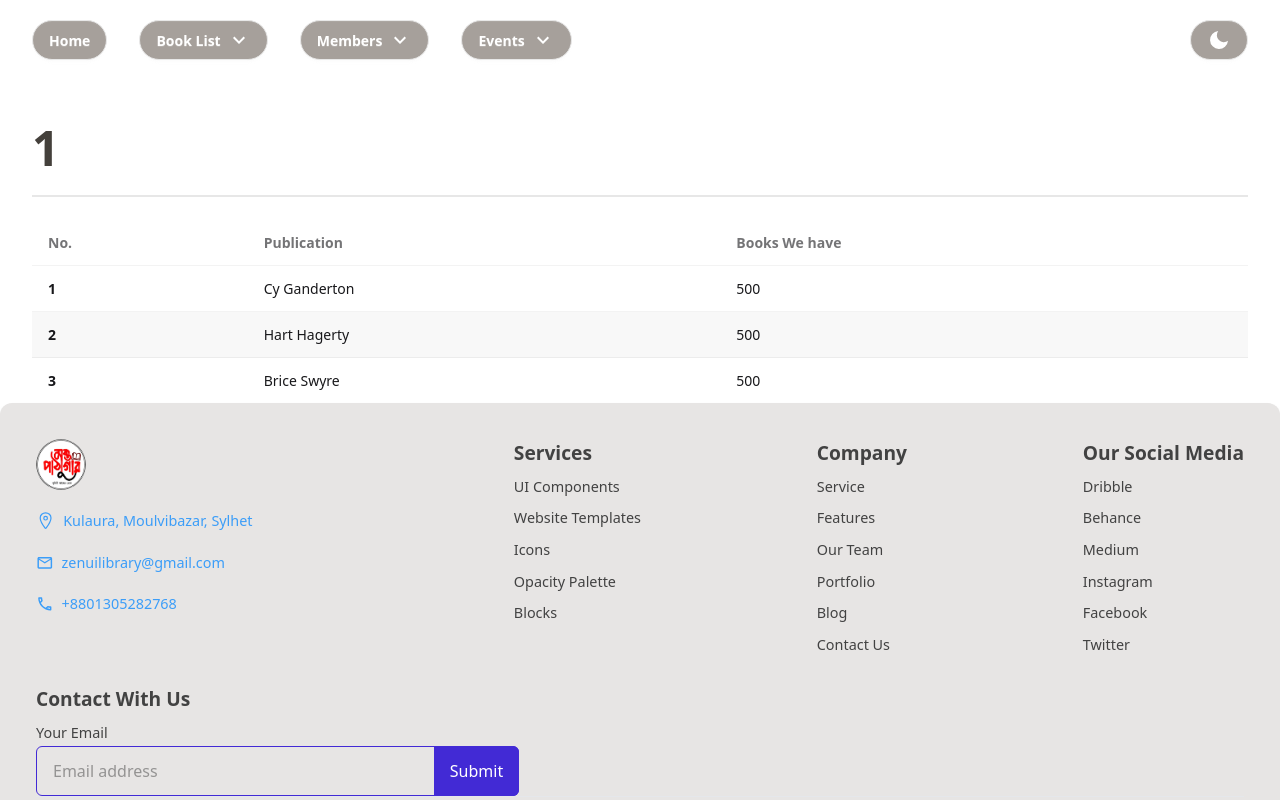
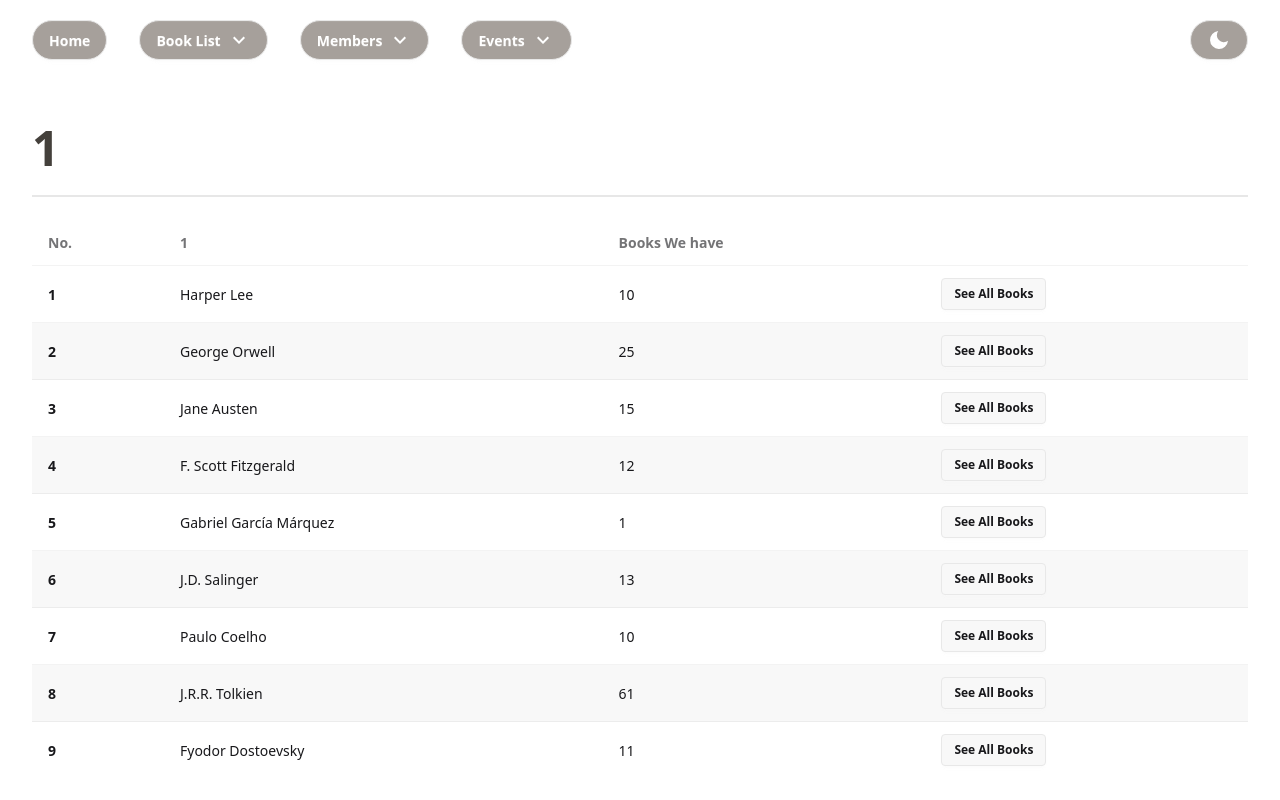
Before and after one commit to nmcsakib/mukto-pathagar-website, a React (Vite) app: page /Books/1 in a window 1280 px wide. Shown: the top 800 px of the page. Built offline with nearby package versions, Linux system fonts and the light colour scheme.

Commit message:
added json database

```diff
--- a/src/AllBooks/AllBooks.jsx
+++ b/src/AllBooks/AllBooks.jsx
@@ -1,11 +1,18 @@
-import React from 'react';
+import React, { useState } from 'react';
 import SectionTitle from '../SectionTitle/SectionTitle';
 import { useParams } from 'react-router-dom';
 import BookCategory from '../BookCategory/BookCategory';
+import booksDB from '../Database/booksDB.json'
+import publicationDB from '../Database/PublicationsDB.json'
+import writersDB from '../Database/writersDB.json'
+
 
 const AllBooks = () => {
+
+  const [selectedBook, setSelectedBook] = useState(null);
     const {books} = useParams();
-    console.log(books);
+
+    console.log(booksDB);
 
         if(books == "All-Books"){
             return(
@@ -26,135 +33,55 @@ const AllBooks = () => {
     </thead>
     <tbody>
       {/* row 1 */}
-      <tr>
-        <th>1</th>
+      {
+        booksDB.map((book, i) => <>
+      <tr key={i}>
+        <th>{i+1}</th>
         <td>
           <div className="flex items-center gap-3">
-            <div className="avatar">
-              <div className="mask mask-squircle h-12 w-12">
-                <img
-                  src="https://img.daisyui.com/images/profile/demo/2@94.webp"
-                  alt="Avatar Tailwind CSS Component" />
-              </div>
-            </div>
+
             <div>
-              <div className="font-bold">Hart Hagerty</div>
-              <div className="text-sm opacity-50">United States</div>
+              <div className="font-bold">{book.BookName}</div>
             </div>
           </div>
         </td>
         <td>
-          Zemlak, Daniel and Leannon
-          <br />
-          <span className="badge badge-ghost badge-sm">Desktop Support Technician</span>
+          {book.Writer}
         </td>
-        <td>Purple</td>
+        <td>{book.Publication}</td>
         <th>
-          <button className="btn btn-ghost btn-xs">details</button>
+          <button  onClick={()=>{
+            setSelectedBook(book.BookName);
+            document.getElementById('my_modal_2').showModal()}} className="btn btn-ghost btn-xs">details</button>
         </th>
       </tr>
-      {/* row 2 */}
-      <tr>
-        <th>2</th>
-        <td>
-          <div className="flex items-center gap-3">
-            <div className="avatar">
-              <div className="mask mask-squircle h-12 w-12">
-                <img
-                  src="https://img.daisyui.com/images/profile/demo/3@94.webp"
-                  alt="Avatar Tailwind CSS Component" />
-              </div>
-            </div>
-            <div>
-              <div className="font-bold">Brice Swyre</div>
-              <div className="text-sm opacity-50">China</div>
-            </div>
-          </div>
-        </td>
-        <td>
-          Carroll Group
-          <br />
-          <span className="badge badge-ghost badge-sm">Tax Accountant</span>
-        </td>
-        <td>Red</td>
-        <th>
-          <button className="btn btn-ghost btn-xs">details</button>
-        </th>
-      </tr>
-      {/* row 3 */}
-      <tr>
-        <th>
-          <label>
-            <input type="checkbox" className="checkbox" />
-          </label>
-        </th>
-        <td>
-          <div className="flex items-center gap-3">
-            <div className="avatar">
-              <div className="mask mask-squircle h-12 w-12">
-                <img
-                  src="https://img.daisyui.com/images/profile/demo/4@94.webp"
-                  alt="Avatar Tailwind CSS Component" />
-              </div>
-            </div>
-            <div>
-              <div className="font-bold">Marjy Ferencz</div>
-              <div className="text-sm opacity-50">Russia</div>
-            </div>
-          </div>
-        </td>
-        <td>
-          Rowe-Schoen
-          <br />
-          <span className="badge badge-ghost badge-sm">Office Assistant I</span>
-        </td>
-        <td>Crimson</td>
-        <th>
-          <button className="btn btn-ghost btn-xs">details</button>
-        </th>
-      </tr>
-      {/* row 4 */}
-      <tr>
-        <th>
-          <label>
-            <input type="checkbox" className="checkbox" />
-          </label>
-        </th>
-        <td>
-          <div className="flex items-center gap-3">
-            <div className="avatar">
-              <div className="mask mask-squircle h-12 w-12">
-                <img
-                  src="https://img.daisyui.com/images/profile/demo/5@94.webp"
-                  alt="Avatar Tailwind CSS Component" />
-              </div>
-            </div>
-            <div>
-              <div className="font-bold">Yancy Tear</div>
-              <div className="text-sm opacity-50">Brazil</div>
-            </div>
-          </div>
-        </td>
-        <td>
-          Wyman-Ledner
-          <br />
-          <span className="badge badge-ghost badge-sm">Community Outreach Specialist</span>
-        </td>
-        <td>Indigo</td>
-        <th>
-          <button className="btn btn-ghost btn-xs">details</button>
-        </th>
-      </tr>
+
+      {/* Open the modal using document.getElementById('ID').showModal() method */}
+<dialog id="my_modal_2" className="modal">
+  <div className="modal-box">
+    <h3 className="font-bold text-lg">{selectedBook}</h3>
+    <p className="py-4">Sorry! No details Available now.</p>
+  </div>
+  <form method="dialog" className="modal-backdrop">
+    <button>close</button>
+  </form>
+</dialog>
+
+        </>)
+      }
     </tbody>
 
   </table>
 </div>
+
+
         </div>
             )
 
         } else{
+
 return(
-    <BookCategory category={books}/>
+    <BookCategory writersDB={writersDB} publicationData={publicationDB} category={books}/>
 )
         }
 
--- a/src/BookCategory/BookCategory.jsx
+++ b/src/BookCategory/BookCategory.jsx
@@ -1,9 +1,10 @@
 import React from 'react';
 import SectionTitle from '../SectionTitle/SectionTitle';
 
-const BookCategory = ({category}) => {
+const BookCategory = ({category, publicationData, writersDB}) => {
+  console.log(category, writersDB);
     return (
-        <div v className='container mx-auto px-8'>
+        <div v className='container mx-auto px-8 h-screen'>
             <SectionTitle title={category}/>
             <div className="overflow-x-auto">
   <table className="table table-zebra">
@@ -11,29 +12,38 @@ const BookCategory = ({category}) => {
     <thead>
       <tr>
         <th>No.</th>
-        <th>Publication</th>
+        <th>{category}</th>
         <th>Books We have</th>
+        <th></th>
       </tr>
     </thead>
     <tbody>
       {/* row 1 */}
+
+      {
+        category == "Publications" ?
+
+       ( publicationData.map((publication, i) => <>
+
       <tr>
-        <th>1</th>
-        <td>Cy Ganderton</td>
-        <td>500</td>
+        <th>{i+1}</th>
+        <td>{publication.publication}</td>
+        <td>{publication.totalBooks}</td>
+        <td><button className="btn btn-sm">See All Books</button></td>
       </tr>
-      {/* row 2 */}
+        </>))
+        :
+         (writersDB.map((writer, i) => <>
+
       <tr>
-        <th>2</th>
-        <td>Hart Hagerty</td>
-        <td>500</td>
+        <th>{i+1}</th>
+        <td>{writer.writer}</td>
+        <td>{writer.totalBooks}</td>
+        <td><button className="btn btn-sm">See All Books</button></td>
       </tr>
-      {/* row 3 */}
-      <tr>
-        <th>3</th>
-        <td>Brice Swyre</td>
-        <td>500</td>
-      </tr>
+        </>))
+      }
+
     </tbody>
   </table>
 </div>
--- /dev/null
+++ b/src/Database/PublicationsDB.json
@@ -0,0 +1,38 @@
+[
+  {
+    "publication": "J.B. Lippincott & Co.",
+    "totalBooks": 1
+  },
+  {
+    "publication": "Secker & Warburg",
+    "totalBooks": 2
+  },
+  {
+    "publication": "T. Egerton, Whitehall",
+    "totalBooks": 1
+  },
+  {
+    "publication": "Charles Scribner's Sons",
+    "totalBooks": 1
+  },
+  {
+    "publication": "Harper & Row",
+    "totalBooks": 1
+  },
+  {
+    "publication": "Little, Brown and Company",
+    "totalBooks": 1
+  },
+  {
+    "publication": "HarperOne",
+    "totalBooks": 1
+  },
+  {
+    "publication": "George Allen & Unwin",
+    "totalBooks": 1
+  },
+  {
+    "publication": "The Russian Messenger (serial)",
+    "totalBooks": 1
+  }
+]
--- /dev/null
+++ b/src/Database/booksDB.json
@@ -0,0 +1,62 @@
+[
+  {
+    "BookName": "To Kill a Mockingbird",
+    "Publication": "J.B. Lippincott & Co.",
+    "Writer": "Harper Lee",
+    "Details": "Published in 1960, this classic novel explores racism and injustice in the American South through the eyes of young Scout Finch."
+  },
+  {
+    "BookName": "1984",
+    "Publication": "Secker & Warburg",
+    "Writer": "George Orwell",
+    "Details": "A dystopian novel that presents a terrifying vision of a totalitarian future dominated by surveillance and mind control."
+  },
+  {
+    "BookName": "Pride and Prejudice",
+    "Publication": "T. Egerton, Whitehall",
+    "Writer": "Jane Austen",
+    "Details": "A romantic novel set in 19th century England that critiques the social structure and explores themes of love and marriage."
+  },
+  {
+    "BookName": "The Great Gatsby",
+    "Publication": "Charles Scribner's Sons",
+    "Writer": "F. Scott Fitzgerald",
+    "Details": "A novel about the American dream and the roaring twenties, centered around the mysterious millionaire Jay Gatsby."
+  },
+  {
+    "BookName": "One Hundred Years of Solitude",
+    "Publication": "Harper & Row",
+    "Writer": "Gabriel García Márquez",
+    "Details": "A masterpiece of magical realism, telling the story of the Buendía family over several generations in the fictional town of Macondo."
+  },
+  {
+    "BookName": "The Catcher in the Rye",
+    "Publication": "Little, Brown and Company",
+    "Writer": "J.D. Salinger",
+    "Details": "A coming-of-age novel narrated by the disenchanted teenager Holden Caulfield as he navigates life in New York City."
+  },
+  {
+    "BookName": "The Alchemist",
+    "Publication": "HarperOne",
+    "Writer": "Paulo Coelho",
+    "Details": "An allegorical novel about a shepherd's journey in search of treasure, teaching readers to follow their dreams and listen to their hearts."
+  },
+  {
+    "BookName": "Animal Farm",
+    "Publication": "Secker & Warburg",
+    "Writer": "George Orwell",
+    "Details": "A political allegory about a group of farm animals who overthrow their human owner, only to end up under a new tyranny."
+  },
+  {
+    "BookName": "The Hobbit",
+    "Publication": "George Allen & Unwin",
+    "Writer": "J.R.R. Tolkien",
+    "Details": "A fantasy adventure about Bilbo Baggins, who embarks on a quest to help a group of dwarves reclaim their mountain home from a dragon."
+  },
+  {
+    "BookName": "Crime and Punishment",
+    "Publication": "The Russian Messenger (serial)",
+    "Writer": "Fyodor Dostoevsky",
+    "Details": "A psychological novel exploring the mind of a poor ex-student who commits murder and the moral dilemmas that follow."
+  }
+]
--- /dev/null
+++ b/src/Database/writersDB.json
@@ -0,0 +1,38 @@
+[
+  {
+    "writer": "Harper Lee",
+    "totalBooks": 10
+  },
+  {
+    "writer": "George Orwell",
+    "totalBooks": 25
+  },
+  {
+    "writer": "Jane Austen",
+    "totalBooks": 15
+  },
+  {
+    "writer": "F. Scott Fitzgerald",
+    "totalBooks": 12
+  },
+  {
+    "writer": "Gabriel García Márquez",
+    "totalBooks": 1
+  },
+  {
+    "writer": "J.D. Salinger",
+    "totalBooks": 13
+  },
+  {
+    "writer": "Paulo Coelho",
+    "totalBooks": 10
+  },
+  {
+    "writer": "J.R.R. Tolkien",
+    "totalBooks": 61
+  },
+  {
+    "writer": "Fyodor Dostoevsky",
+    "totalBooks": 11
+  }
+]
--- a/src/Events/Events.jsx
+++ b/src/Events/Events.jsx
@@ -7,7 +7,7 @@ const Events = () => {
   const {year} = useParams();
     return (
         <section className='container mx-auto px-8'>
-        <SectionTitle title={"Events"} descrition={`Evernts of ${year}`} />
+        <SectionTitle title={"Events"} descrition={`Events of ${year}`} />
 
         <div>
             <ul className="timeline timeline-snap-icon max-md:timeline-compact timeline-vertical">
--- a/src/Footer/Footer.jsx
+++ b/src/Footer/Footer.jsx
@@ -8,7 +8,7 @@ import {MdOutlineEmail, MdOutlineLocalPhone} from "react-icons/md";
 
 const ResponsiveFooter = () => {
     return (
-        <footer className="bg-stone-200 shadow-md rounded-xl w-full p-6 sm:p-9">
+        <footer className="bg-stone-200 shadow-md rounded-xl w-full p-6 sm:p-9 mt-5">
             <div
                 className="flex justify-between gap-[30px] flex-col sm:flex-row flex-wrap w-full">
                 <div className="w-full sm:w-[25%] ">
--- a/src/Navbar/Navbar.jsx
+++ b/src/Navbar/Navbar.jsx
@@ -66,8 +66,8 @@ const ResponsiveNavbar = () => {
                                 <li onClick={() => handleNavigation('/Books/Publications')}  className="flex items-center gap-[7px] hover:text-[#3B9DF8] transition-all duration-300">
                                     <BsArrowRight className="text-[#424242] text-[0.9rem]"/> Publication
                                 </li>
-                                <li onClick={() => handleNavigation('/Books/Writters')}  className="flex items-center gap-[7px] hover:text-[#3B9DF8] transition-all duration-300">
-                                    <BsArrowRight className="text-[#424242] text-[0.9rem]"/> Writters
+                                <li onClick={() => handleNavigation('/Books/Writers')}  className="flex items-center gap-[7px] hover:text-[#3B9DF8] transition-all duration-300">
+                                    <BsArrowRight className="text-[#424242] text-[0.9rem]"/> Writers
                                 </li>
                             </ul>
                     </article>
--- a/src/Wave/useWave.js
+++ b/src/Wave/useWave.js
@@ -1,4 +1,4 @@
-/* eslint-disable no-plusplus */
+
 class WaveObj {
   constructor(waveLength, color) {
     this.waveLength = waveLength;
```
Also changed, not shown: src/About/About.jsx (+12 -2 lines), src/OurActivities/OurActivities.jsx (+5 -5 lines).
